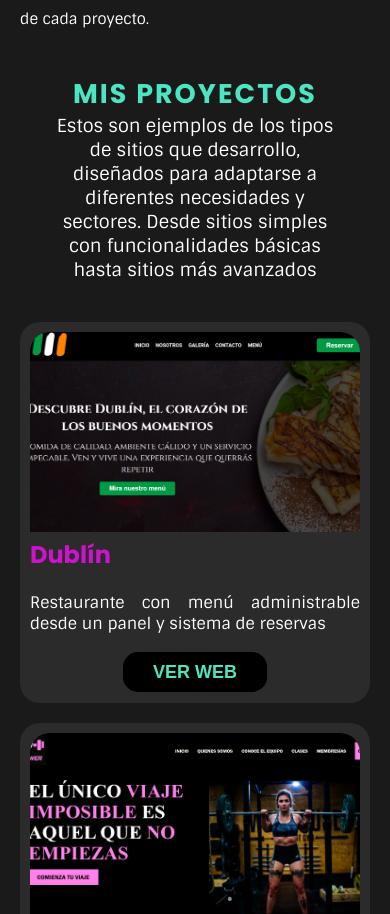
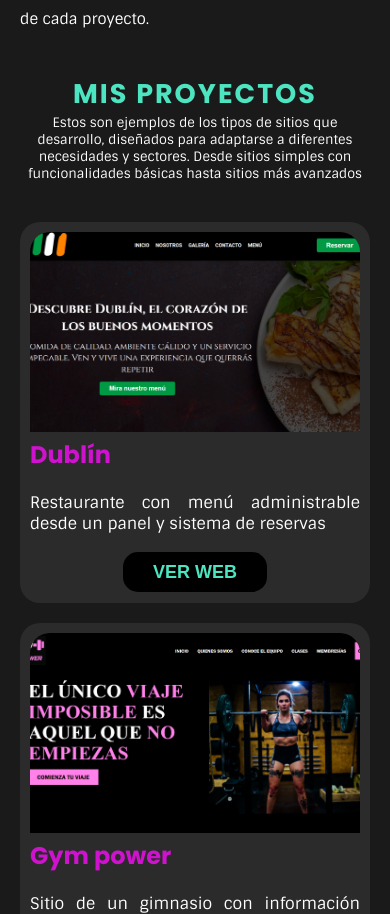
Before and after one commit to AlbeerC/portfolio-freelance, a React (Vite) app: page / in a window 390 px wide. Shown: the part 1566-2480 px from the top of the page. Built offline with nearby package versions, Linux system fonts and the light colour scheme.

Commit message:
shrink letter size in mobile

```diff
--- a/src/components/MainLayout/MainLayout.jsx
+++ b/src/components/MainLayout/MainLayout.jsx
@@ -16,7 +16,7 @@ function MainLayout() {
         if (element) {
           element.scrollIntoView({ behavior: "smooth" })
         }
-      }, 100) // Pequeña espera para asegurar que la vista se ha cargado
+      }, 300) // Pequeña espera para asegurar que la vista se ha cargado
     }
   }, [location])
 
--- a/src/components/Process/Process.scss
+++ b/src/components/Process/Process.scss
@@ -8,12 +8,6 @@
         padding: 2rem;
     }
 
-    .subtitle {
-        color: #ffffff;
-        text-align: center;
-        padding-bottom: 2rem;
-        font-size: 1.8rem;
-    }
 
     .timeline {
         h3 {
--- a/src/components/ProjectsList/ProjectsList.scss
+++ b/src/components/ProjectsList/ProjectsList.scss
@@ -6,13 +6,6 @@
 
     @include responsive(tablet) {
         padding:  2rem;
-    }
-
-    .subtitle {
-        color: #ffffff;
-        font-size: 1.8rem;
-        padding-bottom: 2rem;
-        text-align: center;
     }
 
     .projects-list {
--- a/src/scss/_resets.scss
+++ b/src/scss/_resets.scss
@@ -47,4 +47,13 @@ header, section, footer {
 .subtitle {
     max-width: 80%;
     margin: 0 auto;
+    padding-bottom: 2rem;
+    font-size: 1.8rem;
+    text-align: center;
+    color: #ffffff;
+
+    @include responsive(tablet) {
+        max-width: 100%;
+        font-size: 1.3rem !important;
+    }
 }
```
